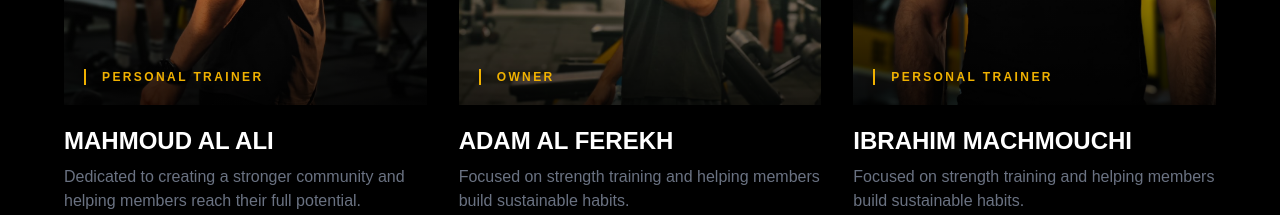
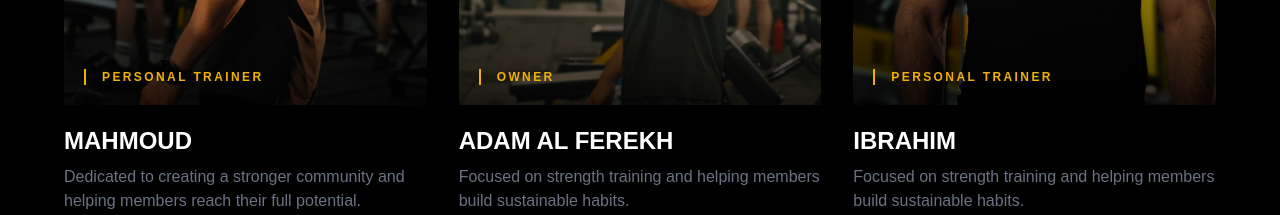
Before and after one commit to AdamAlFerekh/gym-landing-website, a Next.js app: page / in a window 1280 px wide. Shown: the part 2460-2675 px from the top of the page. Built offline with nearby package versions, Linux system fonts and the light colour scheme.

Commit message:
Update trainer names to first names -V2

```diff
--- a/data/team.ts
+++ b/data/team.ts
@@ -3,7 +3,7 @@ import { TeamMember } from "@/types/team";
 export const teamMembers: TeamMember[] = [
   {
     id: 1,
-    name: "Mahmoud Al Ali",
+    name: "Mahmoud",
     role: "Personal Trainer",
     description:
       "Dedicated to creating a stronger community and helping members reach their full potential.",
@@ -19,7 +19,7 @@ export const teamMembers: TeamMember[] = [
   },
   {
     id: 3,
-    name: "Ibrahim Machmouchi",
+    name: "Ibrahim",
     role: "Personal Trainer",
     description:
       "Focused on strength training and helping members build sustainable habits.",
```
